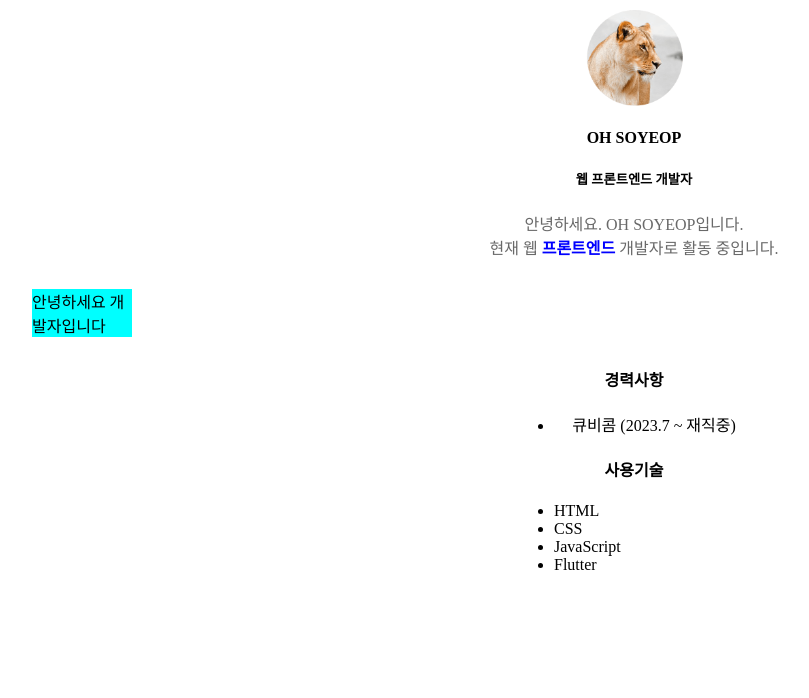
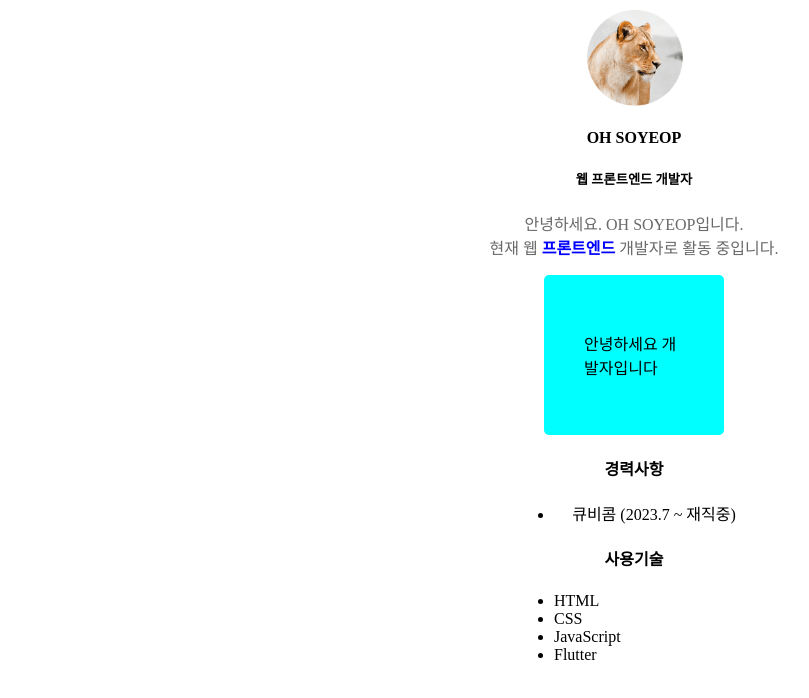
Before and after one commit to 0hsoyeop/study-html, a plain HTML site: page class002/index.html in a window 1280 px wide. Shown: the whole page, without its empty margins (6-815 px from the left). Drawn offline with Linux system fonts and the light colour scheme.

Commit message:
* 기초모듈 - 웹 레이아웃의 기초 수강

```diff
--- a/class002/main.css
+++ b/class002/main.css
@@ -16,5 +16,9 @@
 .box {
     width: 100px;
     background: aqua;
-    margin: 30px;
+    padding: 40px;
+    margin-left: auto;
+    margin-right: auto;
+    border-radius: 5px;
+    font-size: 16px;
 }
```
